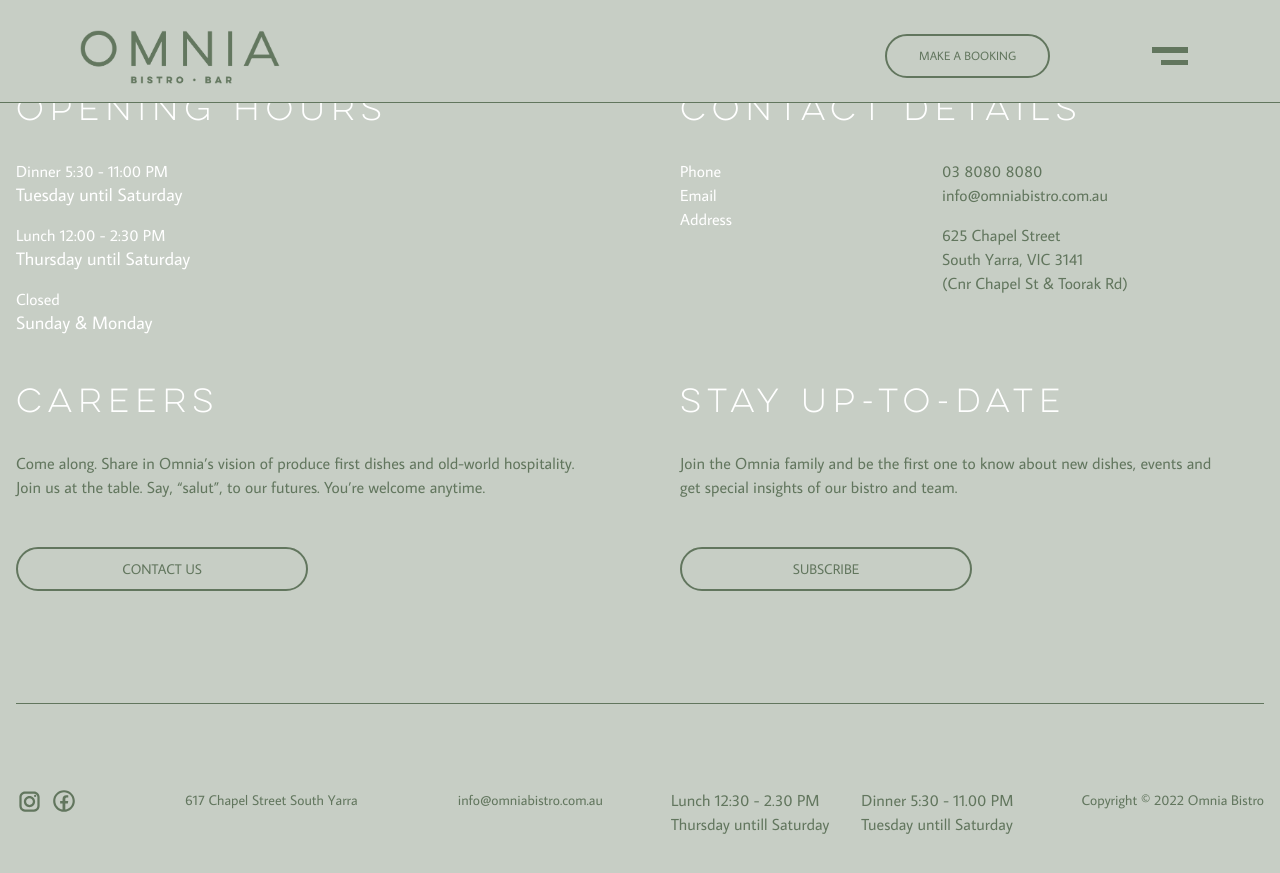
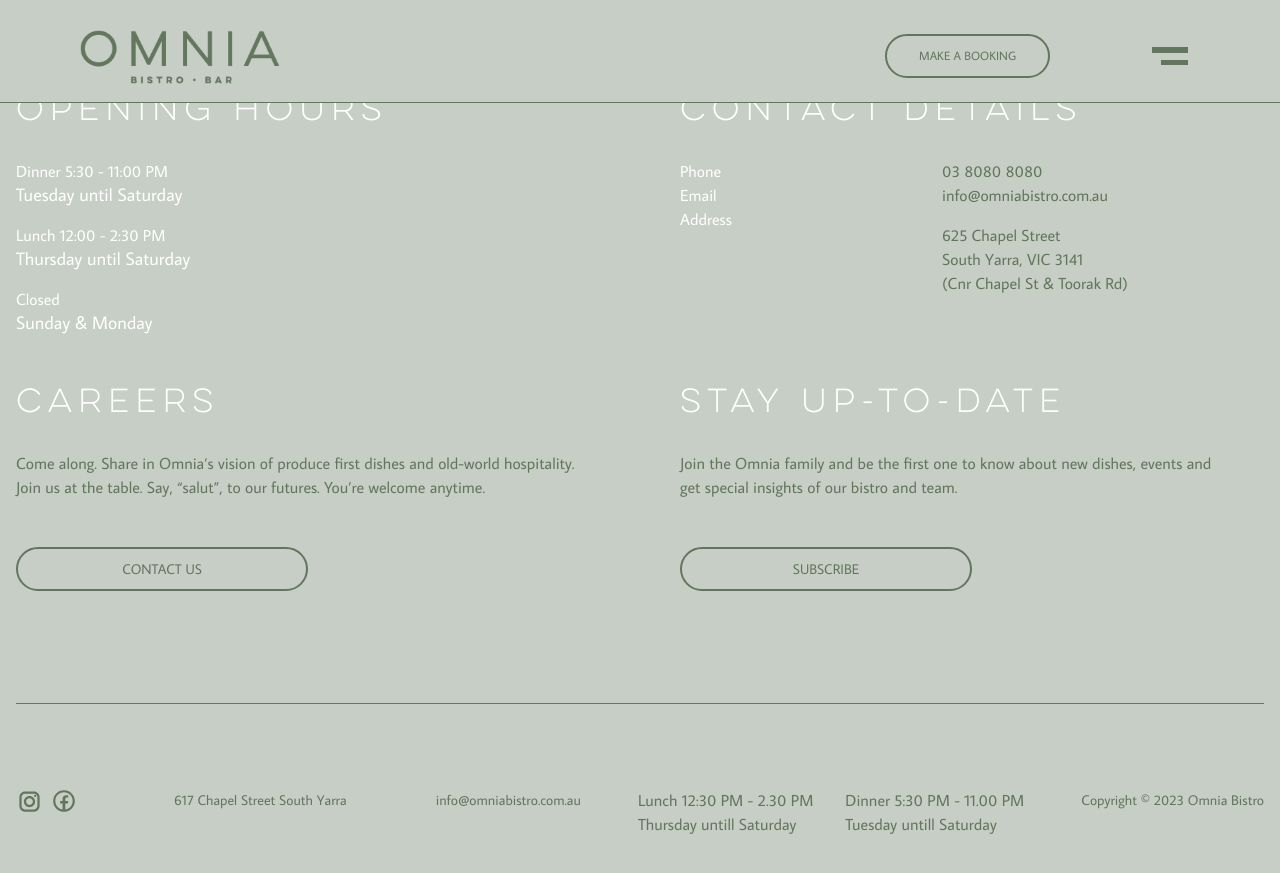
Before and after one commit to yugenomnia/omnia, a Jekyll site: the page built from contacts.md, in a window 1280 px wide and 900 px high, scrolled down 969 px. Shown: the top 873 px of the window. Built offline with Jekyll 4.4.1, drawn with Linux system fonts in a browser that asks for light colours.

Commit message:
update footer working hours

```diff
--- a/_includes/footer.html
+++ b/_includes/footer.html
@@ -20,15 +20,15 @@
         </p>
           <div class="md:flex md:justify-between">
             <div class="mr-8 mb-4 md:mb-0">
-              <div class="omnia-green"> Lunch 12:30 - 2.30 PM </div>
+              <div class="omnia-green"> Lunch 12:30 PM - 2.30 PM </div>
               <div class="omnia-green"> Thursday until Saturday </div>
             </div>
             <div>
-            <div class="omnia-green"> Dinner 5:30 - 11.00 PM </div>
+            <div class="omnia-green"> Dinner 5:30 PM - 11.00 PM </div>
             <div class="omnia-green"> Tuesday until Saturday </div>
           </div>
       </div>
-      <p class="w-full md:w-auto md:text-left mt-4 md:mt-0 omnia-green">Copyright &copy; 2022 Omnia Bistro</p>
+      <p class="w-full md:w-auto md:text-left mt-4 md:mt-0 omnia-green">Copyright &copy; 2023 Omnia Bistro</p>
     </div>
   </div>
 </footer>
--- a/_includes/nav.html
+++ b/_includes/nav.html
@@ -31,7 +31,7 @@
   <div class="menu-container ">
   <nav class="flex flex-col justify-end">
     <ul class="navigation mb-8 sm:mb-0">
-      <li class="animate__animated animate__fadeInUp"><a href="/">Homepage</a></li>
+      <li class="animate__animated animate__fadeInUp"><a href="/">Home page</a></li>
       <li class="animate__animated animate__fadeInUp lg:mt-4"><a href="/about">About us</a></li>
       <li class="animate__animated animate__fadeInUp lg:mt-4"><a href="/food">Food & Drinks</a></li>
       <li class="animate__animated animate__fadeInUp lg:mt-4"><a href="/bookings">Group bookings</a></li>
--- a/_layouts/bookings.html
+++ b/_layouts/bookings.html
@@ -40,7 +40,7 @@
         <p class="omnia-green pb-4 pt-4">{{page.first_text}}</p>
         <p class="omnia-green pb-4">{{page.second_text}}</p>
         <p class="pb-8 omnia-green">If you are visiting us as a party of seven or more, please get in touch with our reservations team at <a href="mailto:info@omniabistro.com.au">info@omniabistro.com.au </a>
-          or <br> <a href="tel:(03) 8080 8080">(03) 8080 8080 </a> between 9pm and 5pm, Tuesday to Saturday.</a></p>
+          or <br> <a href="tel:(03) 8080 8080">(03) 8080 8080 </a> between 9am and 5pm, Tuesday to Saturday.</a></p>
         <div class="flex items-end justify-end pb-12 xl:pb-1">
           <a href="mailto:info@omniabistro.com.au"
             class="make-booking-btn custom-beige-dark custom-bg-brown py-2 px-8 uppercase cursor-pointer hidden sm:block pointer-events-auto">
--- a/_layouts/contacts.html
+++ b/_layouts/contacts.html
@@ -114,15 +114,15 @@
                  </p>
                    <div class="md:flex md:justify-between">
                      <div class="mr-8 mb-4 md:mb-0">
-                       <div class="omnia-green"> Lunch 12:30 - 2.30 PM </div>
+                       <div class="omnia-green"> Lunch 12:30 PM - 2.30 PM </div>
                        <div class="omnia-green"> Thursday untill Saturday </div>
                      </div>
                      <div>
-                     <div class="omnia-green"> Dinner 5:30 - 11.00 PM </div>
+                     <div class="omnia-green"> Dinner 5:30 PM - 11.00 PM </div>
                      <div class="omnia-green"> Tuesday untill Saturday </div>
                    </div>
                </div>
-               <p class="w-full md:w-auto md:text-left mt-4 md:mt-0 omnia-green">Copyright &copy; 2022 Omnia Bistro</p>
+               <p class="w-full md:w-auto md:text-left mt-4 md:mt-0 omnia-green">Copyright &copy; 2023 Omnia Bistro</p>
              </div>
            </div>
           </div>
```
